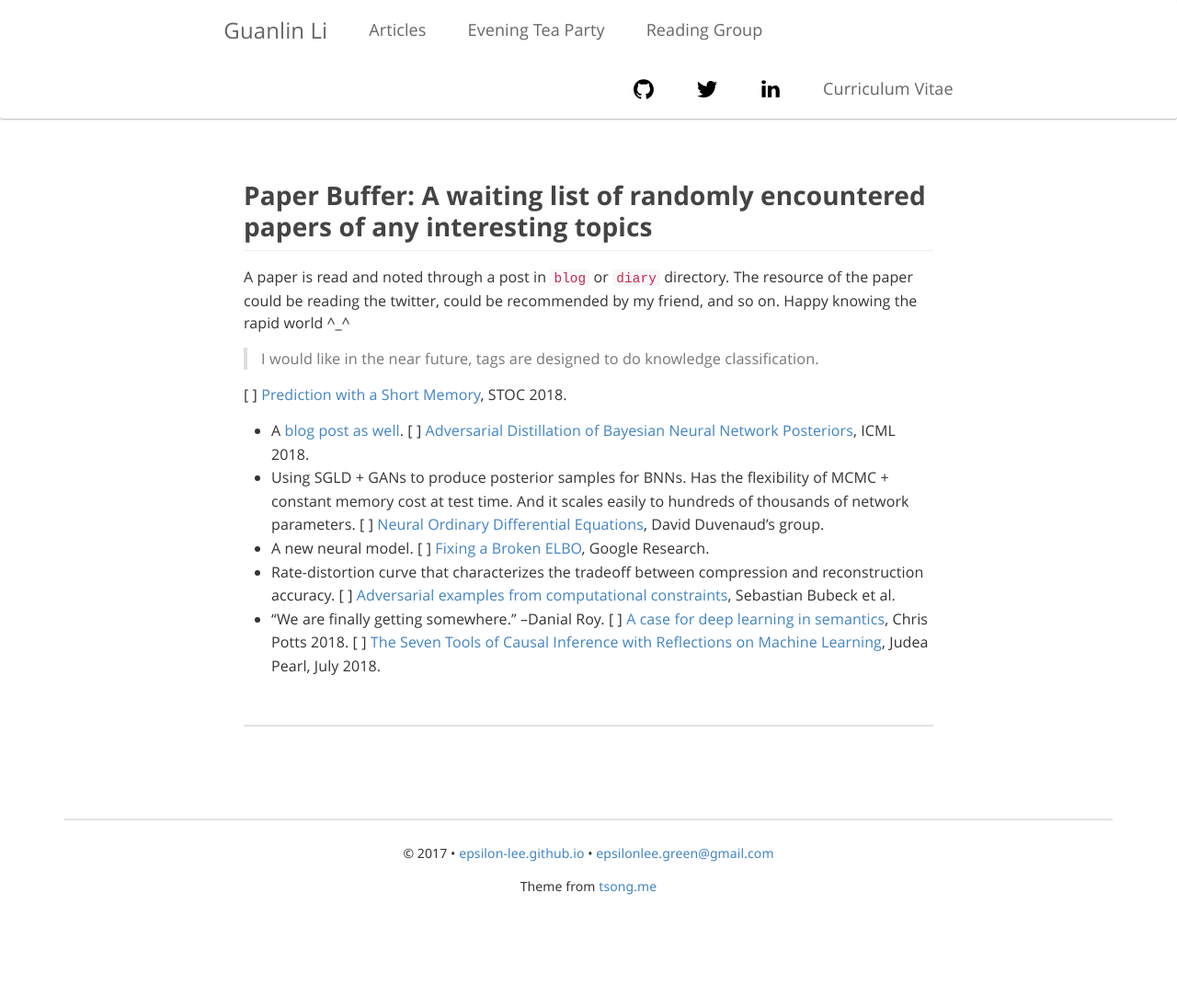
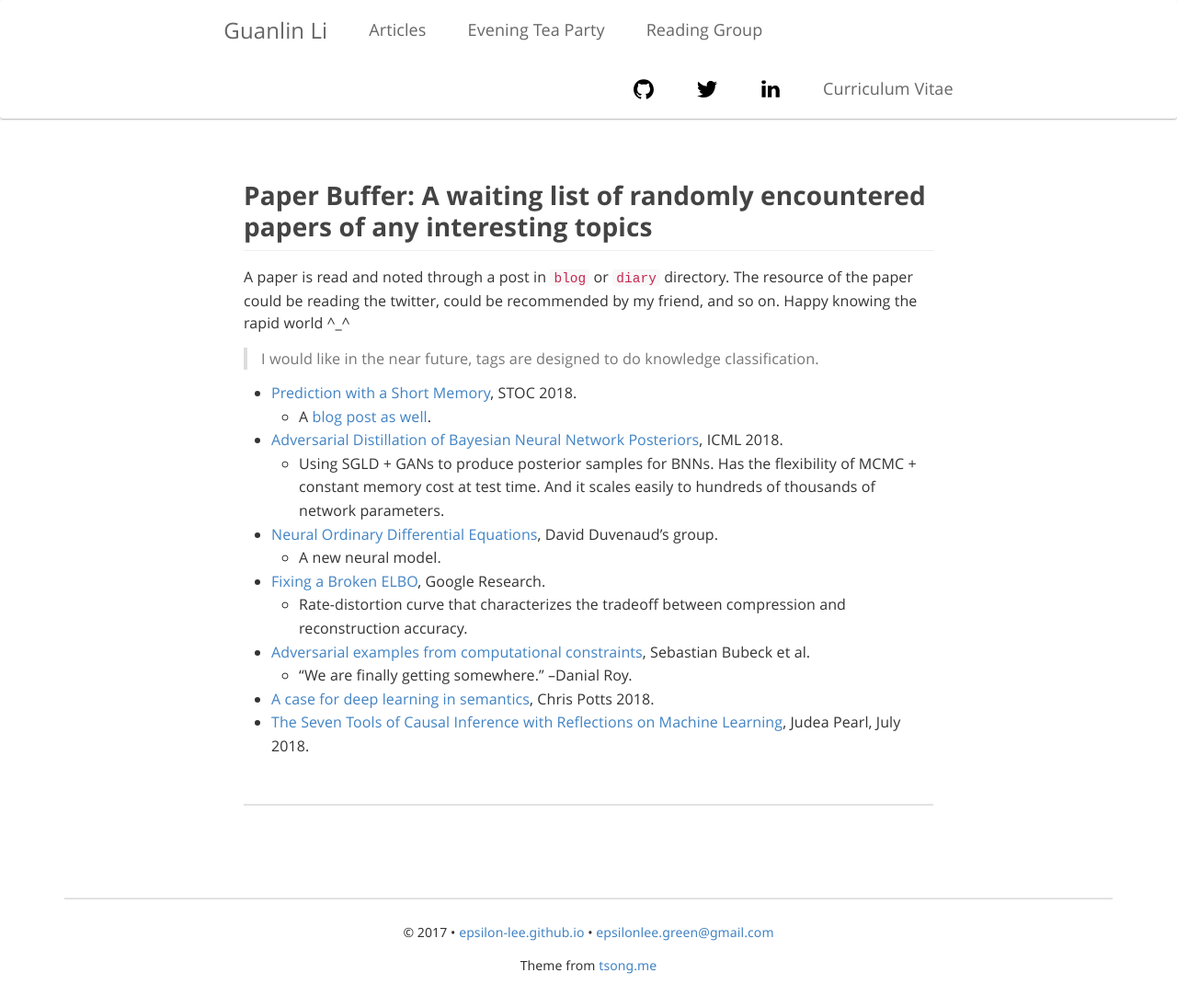
Before and after one commit to Epsilon-Lee/Epsilon-Lee.github.io, a Jekyll site: the page built from _posts/archive/2018-08-31-Paper-Buffer.md, in a window 1280 px wide. Shown: the whole page at 92% size. Built offline with Jekyll 4.4.1, drawn with Linux system fonts in a browser that asks for light colours; nearby versions of some CDN libraries; some web fonts are replaced; comment, search, counter and statistics services are not loaded; before the commit the page ends 1009 px from its top, so only the background shows below that.

Commit message:
Del checkbox

```diff
--- a/_posts/archive/2018-08-31-Paper-Buffer.md
+++ b/_posts/archive/2018-08-31-Paper-Buffer.md
@@ -11,15 +11,15 @@ Happy knowing the rapid world ^_^
 
 > I would like in the near future, tags are designed to do knowledge classification.
 
-[ ] [Prediction with a Short Memory](https://theory.stanford.edu/~valiant/papers/Pred_Mem.pdf), STOC 2018.
+- [Prediction with a Short Memory](https://theory.stanford.edu/~valiant/papers/Pred_Mem.pdf), STOC 2018.
   - A [blog post as well](https://theorydish.blog/2017/11/29/prediction-with-a-short-memory/).
-[ ] [Adversarial Distillation of Bayesian Neural Network Posteriors](https://arxiv.org/pdf/1806.10317.pdf), ICML 2018.
+- [Adversarial Distillation of Bayesian Neural Network Posteriors](https://arxiv.org/pdf/1806.10317.pdf), ICML 2018.
   - Using SGLD + GANs to produce posterior samples for BNNs. Has the flexibility of MCMC + constant memory cost at test time. And it scales easily to hundreds of thousands of network parameters.
-[ ] [Neural Ordinary Differential Equations](https://arxiv.org/abs/1806.07366), David Duvenaud's group.
+- [Neural Ordinary Differential Equations](https://arxiv.org/abs/1806.07366), David Duvenaud's group.
   - A new neural model.
-[ ] [Fixing a Broken ELBO](https://arxiv.org/abs/1711.00464), Google Research.
+- [Fixing a Broken ELBO](https://arxiv.org/abs/1711.00464), Google Research.
   - Rate-distortion curve that characterizes the tradeoff between compression and reconstruction accuracy.
-[ ] [Adversarial examples from computational constraints](https://arxiv.org/pdf/1805.10204.pdf), Sebastian Bubeck et al.
+- [Adversarial examples from computational constraints](https://arxiv.org/pdf/1805.10204.pdf), Sebastian Bubeck et al.
   - "We are finally getting somewhere." --Danial Roy.
-[ ] [A case for deep learning in semantics](http://web.stanford.edu/~cgpotts/temp/pater-commentary-by-potts.pdf), Chris Potts 2018.
-[ ] [The Seven Tools of Causal Inference with Reflections on Machine Learning](http://ftp.cs.ucla.edu/pub/stat_ser/r481.pdf), Judea Pearl, July 2018.
+- [A case for deep learning in semantics](http://web.stanford.edu/~cgpotts/temp/pater-commentary-by-potts.pdf), Chris Potts 2018.
+- [The Seven Tools of Causal Inference with Reflections on Machine Learning](http://ftp.cs.ucla.edu/pub/stat_ser/r481.pdf), Judea Pearl, July 2018.
```
